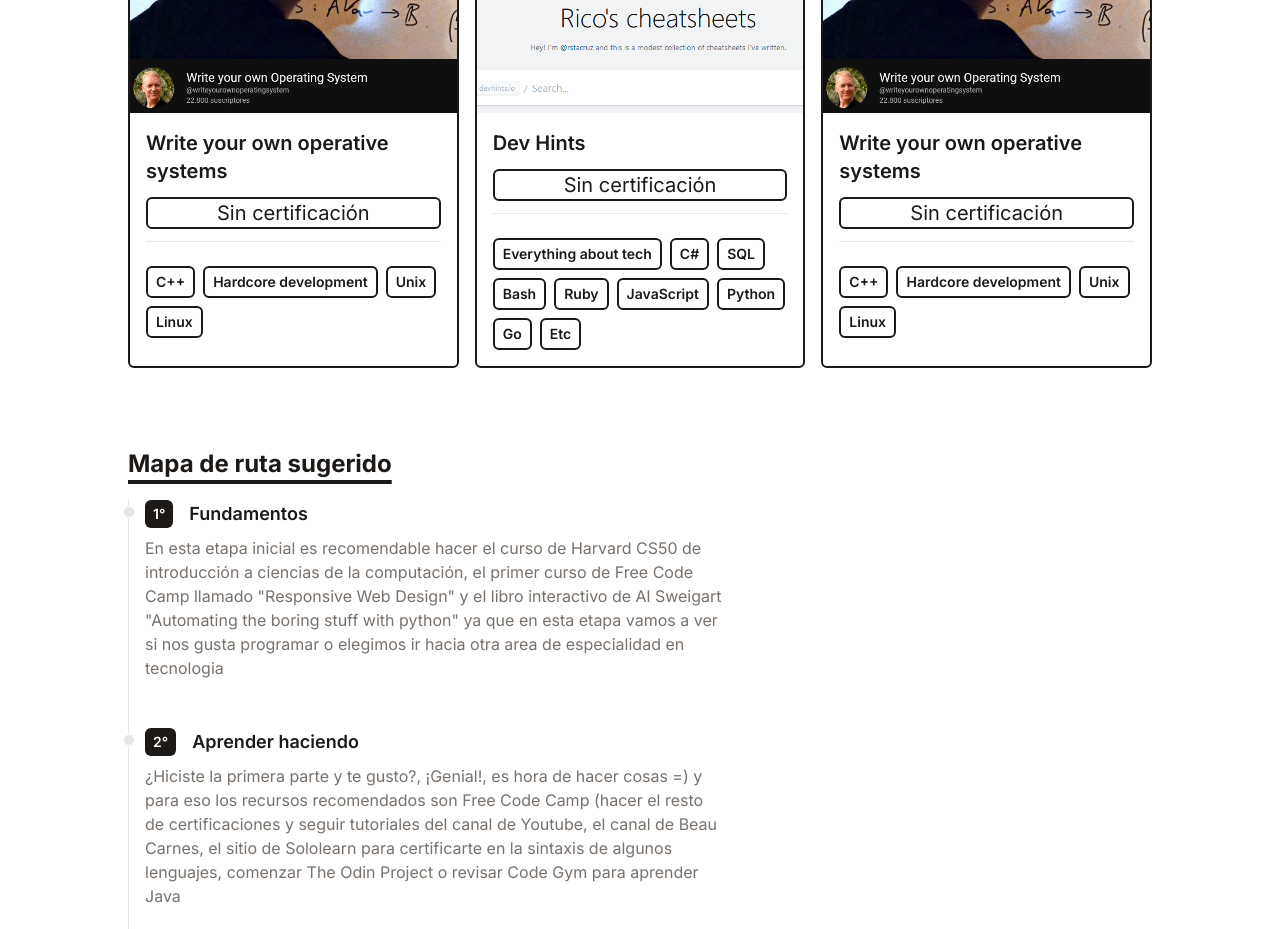
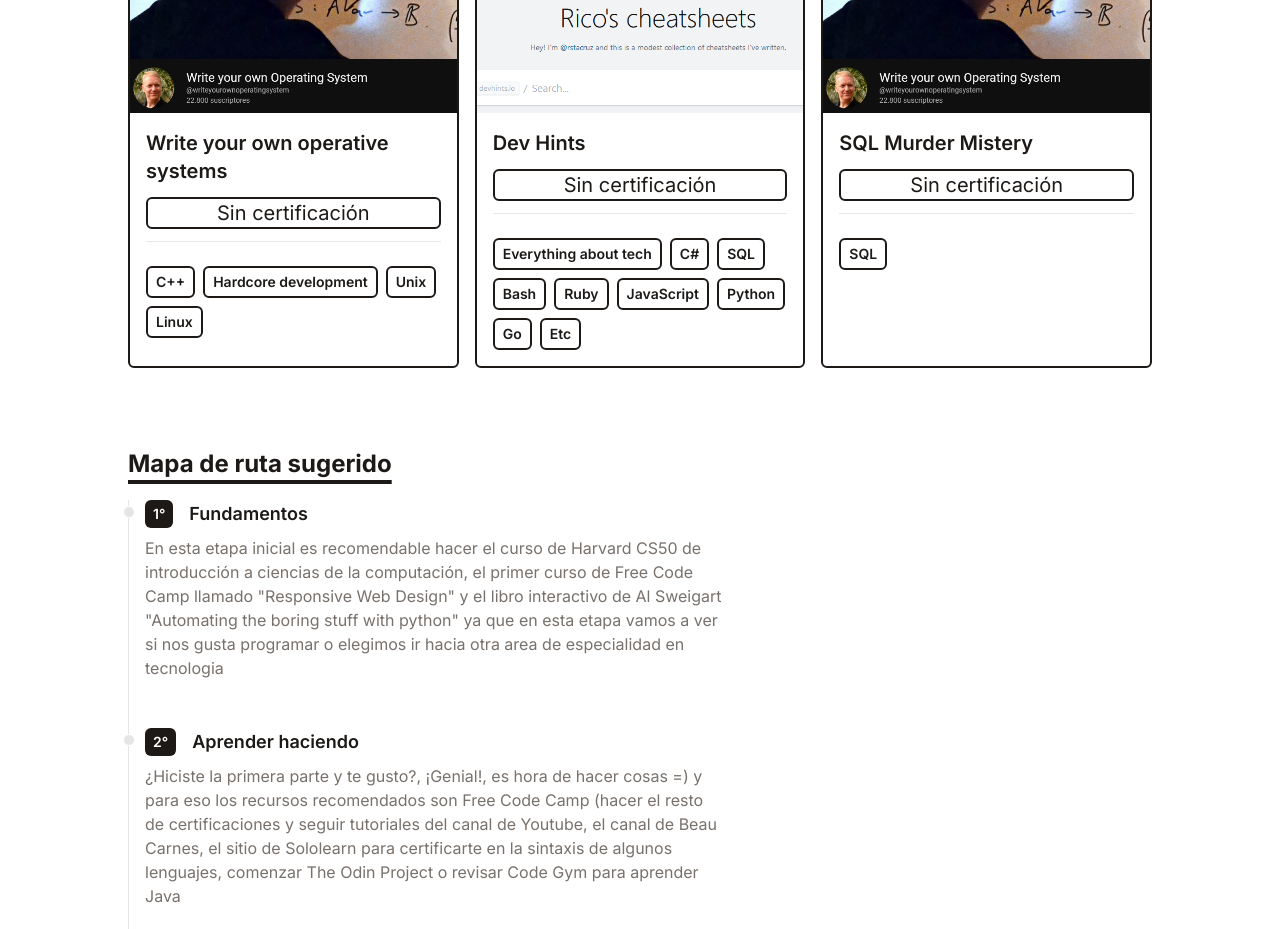
Before and after one commit to jpromanonet/freeCodingResources, a React (Vite) app in the folder es/: page / in a window 1280 px wide. Shown: the part 3820-4749 px from the top of the page. Built offline with nearby package versions, Linux system fonts and the light colour scheme.

Commit message:
Dev hints added

```diff
--- a/es/src/data/portfolio.js
+++ b/es/src/data/portfolio.js
@@ -141,10 +141,10 @@ export default [
    },
 
    {
-      title: 'Write your own operative systems',
+      title: 'SQL Murder Mistery',
       cert: 'Sin certificación',
       imgUrl: '/assets/wyoos.png',
-      stack: ['C++', 'Hardcore development', 'Unix', 'Linux'],
-      link: 'https://www.youtube.com/@writeyourownoperatingsystem',
+      stack: ['SQL'],
+      link: 'https://mystery.knightlab.com/',
    },
 ]
```
Also changed, not shown: es/public/assets/sqlmurder.png (added).
